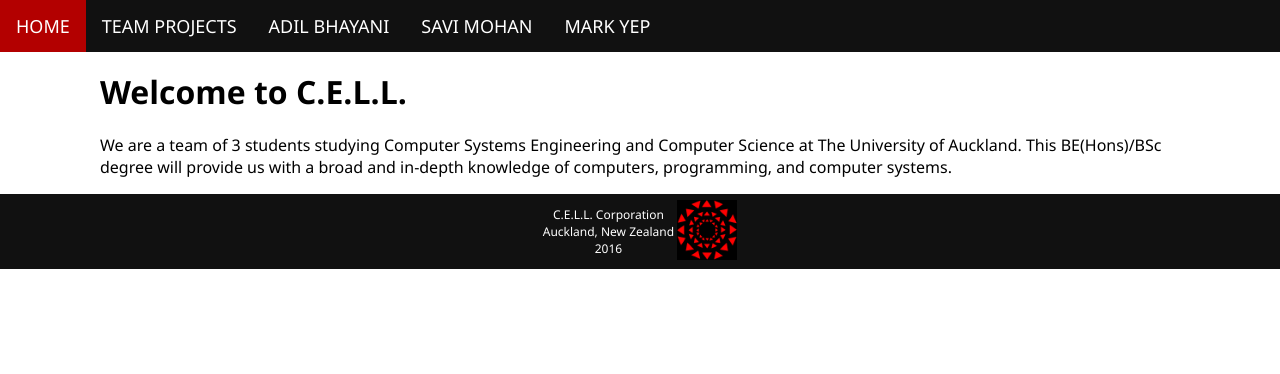
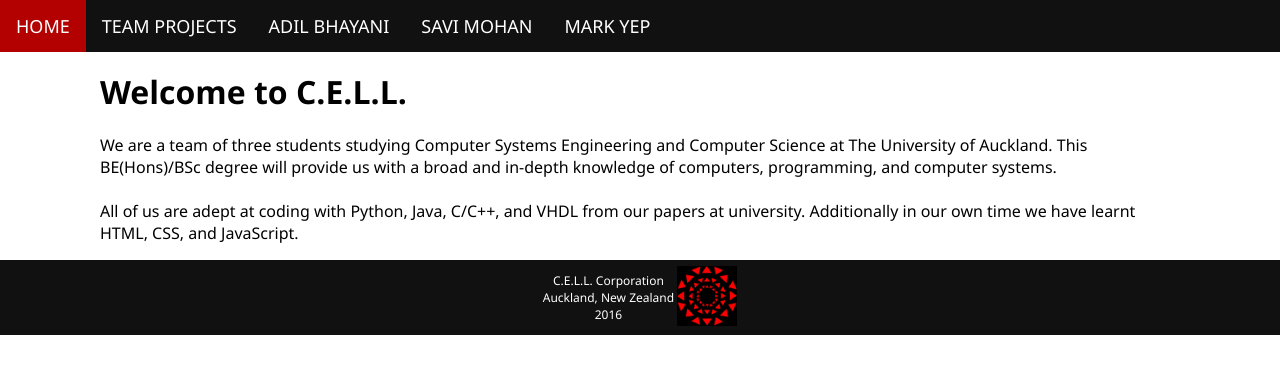
Before and after one commit to AdilBhayani/AdilBhayani.github.io, a plain HTML site: page index.html in a window 1280 px wide. Drawn offline with Linux system fonts and the light colour scheme.

Commit message:
updated home description

```diff
--- a/index.html
+++ b/index.html
@@ -19,8 +19,9 @@
         <div>
             <h1>Welcome to C.E.L.L.</h1>
             <p>
-                We are a team of 3 students studying Computer Systems Engineering and Computer Science at The University of Auckland.
-                This BE(Hons)/BSc degree will provide us with a broad and in-depth knowledge of computers, programming, and computer systems.
+                We are a team of three students studying Computer Systems Engineering and Computer Science at The University of Auckland.
+                This BE(Hons)/BSc degree will provide us with a broad and in-depth knowledge of computers, programming, and computer systems. <br><br>
+                All of us are adept at coding with Python, Java, C/C++, and VHDL from our papers at university. Additionally in our own time we have learnt HTML, CSS, and JavaScript.
             </p>
         </div>
     </div>
```
